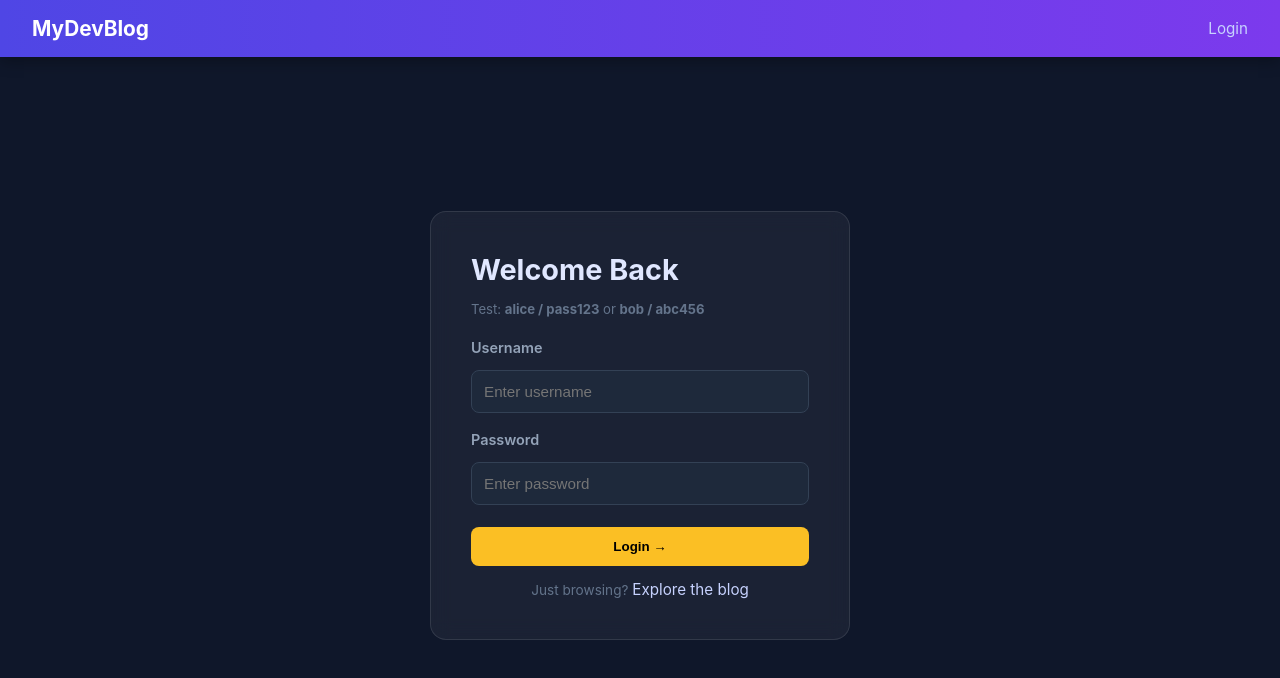
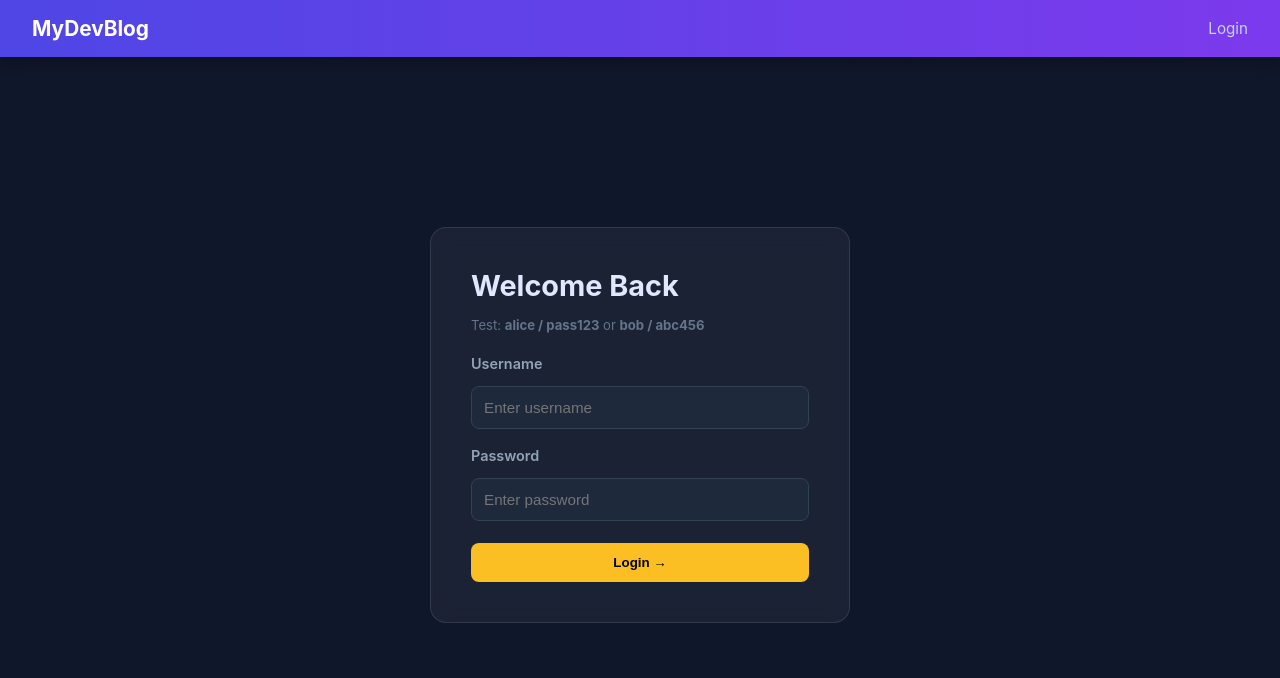
Before and after one commit to basfaha/ITIS3135_Project-2, a React (Create React App) app: page /login in a window 1280 px wide. Shown: the top 678 px of the page. Built offline with nearby package versions, Linux system fonts and the light colour scheme.

Commit message:
Deleted Explore button on LoginPage. No longer functional

```diff
--- a/src/pages/LoginPage.js
+++ b/src/pages/LoginPage.js
@@ -51,10 +51,6 @@ export default function LoginPage() {
         <button type="submit" className="btn-primary" style={{ width: '100%', marginTop: '8px' }}>
           Login →
         </button>
-
-        <p className="login-footer">
-          Just browsing? <Link to="/blog" className="nav-link">Explore the blog</Link>
-        </p>
       </form>
     </div>
   );
```
